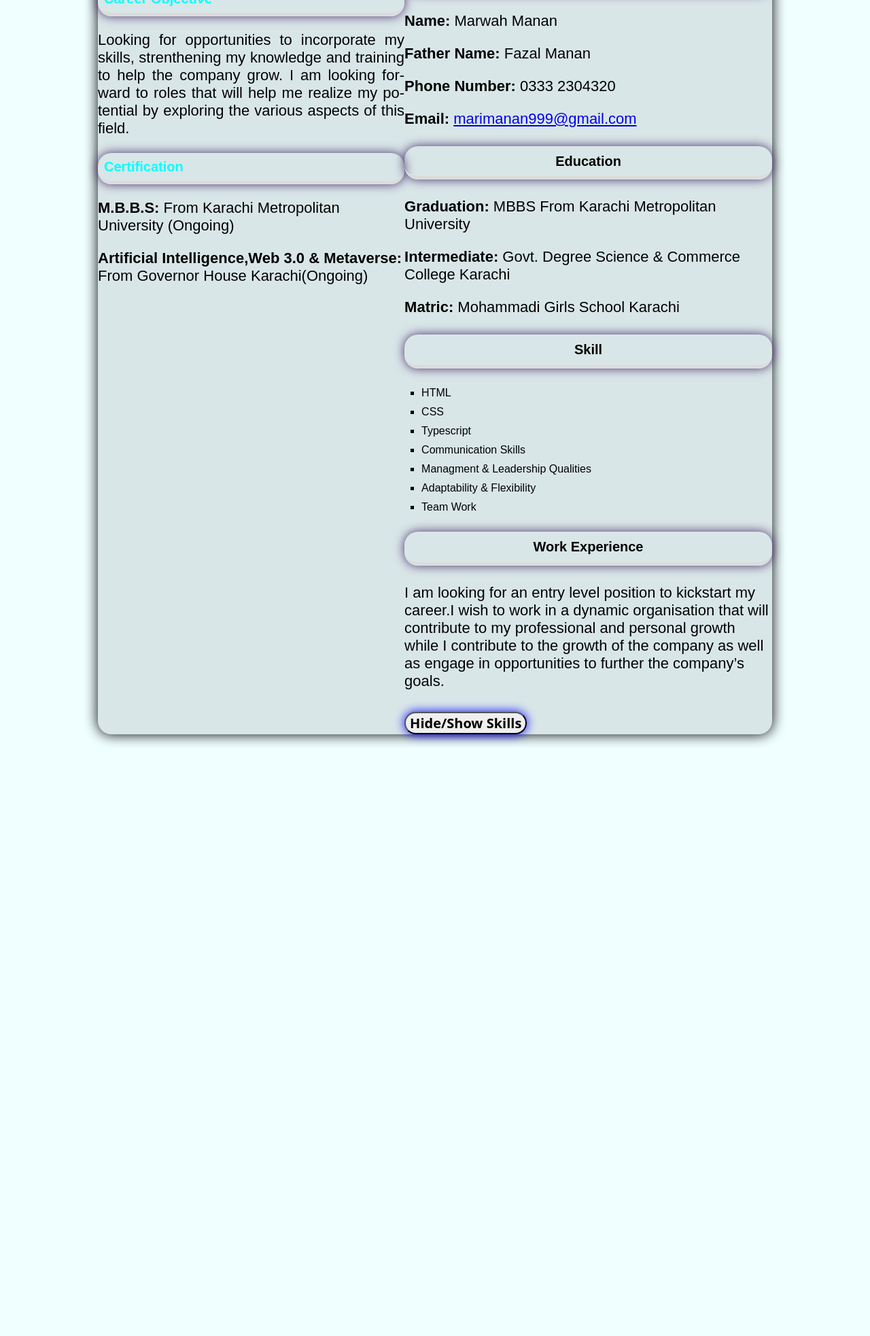
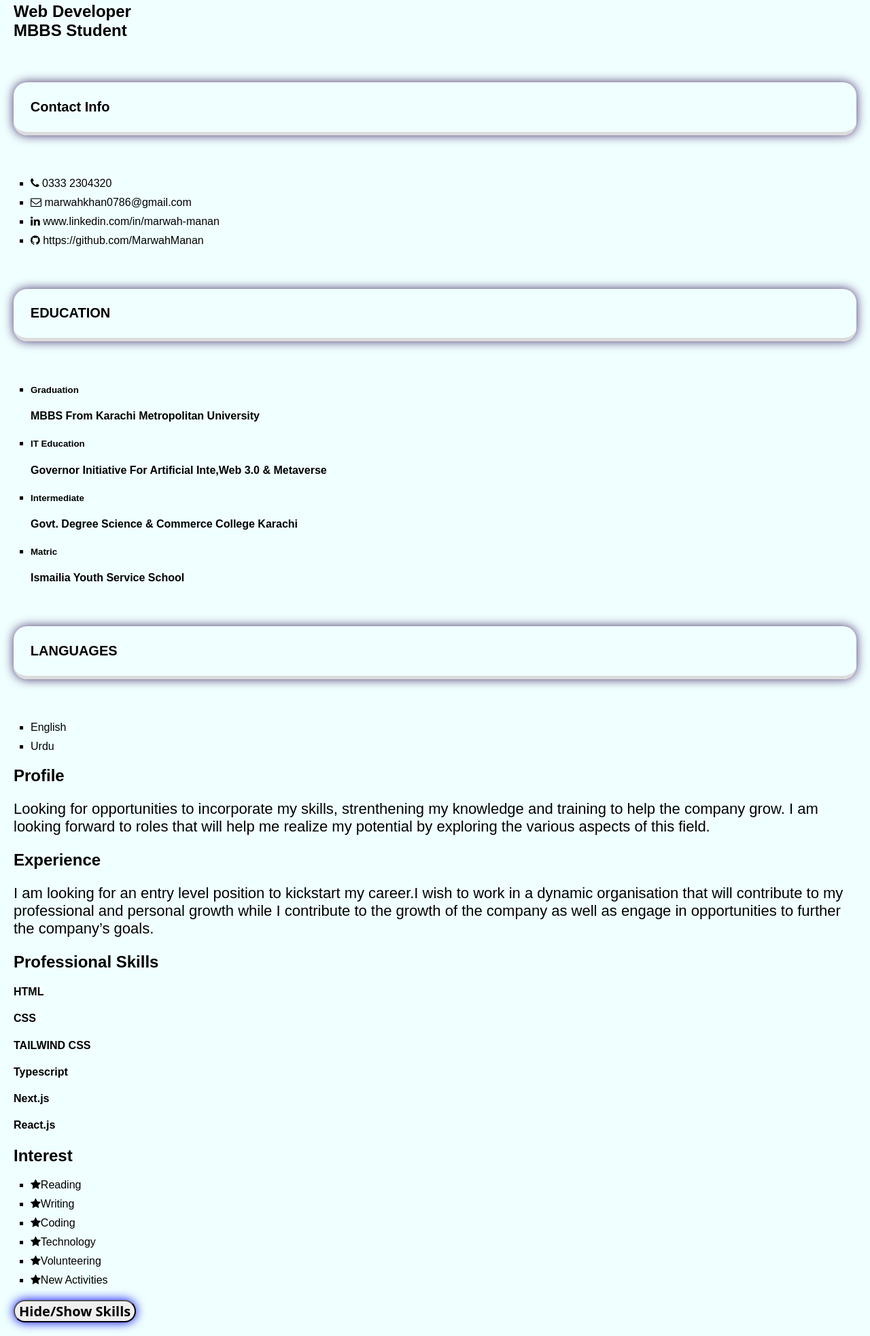
Before and after one commit to MarwahManan/Hackathon-Milestone, a plain HTML site: page Milestone1/index.html in a window 1280 px wide. Shown: the part 219-2184 px from the top of the page at 68% size. Before the commit the page ends 1319 px from the top, so only its background shows below. Drawn offline with Linux system fonts and the light colour scheme.

Commit message:
Update index.html

```diff
--- a/Milestone1/index.html
+++ b/Milestone1/index.html
@@ -4,60 +4,170 @@
     <meta charset="UTF-8">
     <meta name="viewport" content="width=device-width, initial-scale=1.0">
     <title>Static Interactive Resume</title>
+    <link rel="stylesheet" href="https://cdnjs.cloudflare.com/ajax/libs/font-awesome/4.7.0/css/font-awesome.css" integrity="sha512-5A8nwdMOWrSz20fDsjczgUidUBR8liPYU+WymTZP1lmY9G6Oc7HlZv156XqnsgNUzTyMefFTcsFH/tnJE/+xBg==" crossorigin="anonymous" />
     <link rel="stylesheet" href="style.css">
 </head>
 <body>
-     <div class="resume-container">
-        <div class="left-section">
-            <img src="profile-picture-.jpg" alt="Profile Picture" class="profile-picture-"
-            <section id="objective">
-                <h3 style="color:aqua">Career Objective</h3>
-                <p style="text-align: justify; hyphens: auto;">Looking for opportunities to incorporate my skills, strenthening my knowledge and training to help the company grow. I am looking forward to roles that will help me realize my potential by exploring the various aspects of this field.</p>
-            </section>
-            <section id="Certification">
-                <h3 style="color:aqua">Certification</h3>
-                <p><b>M.B.B.S:</b> From Karachi Metropolitan University (Ongoing)</p>
-                <p><b>Artificial Intelligence,Web 3.0 & Metaverse:</b> From Governor House Karachi(Ongoing)</p>
-            </section>
+
+    <div  class="container">
+     <div  class="left_Side">
+        <div  class="profileText">
+            <div class="imgBx">
+                <img src="profile-picture-.jpg" alt="Profile Picture"
+                section id="objective">
+            </div>
+            <h2>Marwah Manan<br><span>Web Developer<br>MBBS Student </span></h2>
+        </div>
+
+        <div class="contactInfo">
+         <h3 class="title">Contact Info</h3>
+         <ul>
+            <li>
+                <span class="icon"><i class="fa fa-phone" aria-hidden="true"></i></span>
+                <span class="text"> 0333 2304320</span>
+            </li>
+            <li>
+               <span class="icon"><i class="fa fa-envelope-o" aria-hidden="true"></i></span>
+               <span class="text">marwahkhan0786@gmail.com</span>
+            </li>
+            <li>
+                <span class="icon"><i class="fa fa-linkedin" aria-hidden="true"></i></span>
+                <span class="text">www.linkedin.com/in/marwah-manan</span>
+            </li>
+            <li>
+                <span class="icon"><i class="fa fa-github" aria-hidden="true"></i></span>
+                <span class="text">https://github.com/MarwahManan</span>
+            </li>
+         </ul>
+        </div>
+
+        <div class="contactInfo education">
+            <h3 class="title">EDUCATION </h3>
+            <ul>
+                <li>
+                  <h5>Graduation</h5>
+                  <h4>MBBS From Karachi Metropolitan University</h4>
+               </li>
+               <li>
+                <h5>IT Education</h5>
+                <h4>Governor Initiative For Artificial Inte,Web 3.0 &
+                    Metaverse</h4>
+             </li>
+             <li>
+                <h5>Intermediate</h5>
+                <h4>Govt. Degree Science & Commerce College Karachi</h4>
+             </li>
+             <li>
+                <h5>Matric</h5>
+                <h4>Ismailia Youth Service School</h4>
+             </li>
+
+            </ul>
+           </div>
+
+           <div class="contactInfo language">
+            <h3 class="title">LANGUAGES </h3>
+            <ul>
+                <li>
+                    <span class="text">English</span>
+                    <span class="percent"><div style="width: 90%;"></div></span>
+                </li>
+                <li>
+                    <span class="text">Urdu</span>
+                    <span class="percent"><div style="width: 85%;"></div></span>
+                </li>
+            </ul>
+           </div>
         </div>
 
 
-        <div class="right-section">
-            <h1 style="color:black;"> STATIC INTERACTIVE RESUME </h1>
-            <section id="personal-information">
-                <h3 style="text-align: center;">Personal Information</h3>
-                <p><b>Name:</b> Marwah Manan</p>
-                <p><b>Father Name:</b> Fazal Manan</p>
-                <p><b>Phone Number:</b> 0333 2304320</p>
-                <p><b>Email:</b> <a href="mailto:marimanan999@gmail.com">marimanan999@gmail.com </a></p>
-                </section>
-            <section id="education">
-                <h3 style="text-align: center;">Education</h3>
-                <p><b>Graduation:</b> MBBS From Karachi Metropolitan University
-                </p>
-                <p><b>Intermediate:</b> Govt. Degree Science & Commerce College Karachi </p>
-                <p><b>Matric:</b> Mohammadi Girls School Karachi</p>
+        <div class= "right_Side">
+            <div class="about">
+                <h2 class="title2"> Profile</h2>
+                <p>Looking for opportunities to incorporate my skills, strenthening my knowledge and training to help the company grow. I am looking forward to roles that will help me realize my potential by exploring the various aspects of this field.</p>
+            </div>
 
-                </section>
-            <section id="skills">
-                <h3  style="text-align: center;">Skill</h3>
-                <ul>
-                     <li>HTML</li>
-                     <li>CSS</li>
-                     <li>Typescript</li>
-                     <li>Communication Skills</li>
-                     <li>Managment & Leadership Qualities</li>
-                     <li>Adaptability & Flexibility</li>
-                     <li>Team Work</li>
-                </ul>
-            </section>
-            <section id="work-experience">
-                <h3  style="text-align: center;">Work Experience</h3>
-                <p>I am looking for an entry level position to kickstart my career.I wish to work in a dynamic organisation that will contribute to my professional and personal growth while I contribute to the growth of the company as well as engage in opportunities to further the company’s goals.</p>
-            </section>
+            <div class="about">
+                <h2 class="title2">Experience</h2>
+                <div class="box">
+                    <div class="text">
+                        <p> I am looking for an entry level position to kickstart my career.I wish to work in a dynamic organisation that will contribute to my professional and personal growth while I contribute to the growth of the company as well as engage in opportunities to further the company’s goals.</p>
+                    </div>
+                </div>
+
+            </div>
+
+        <section id="skills">
+            <div class="about skills">
+                <h2 class="title2">Professional Skills</h2>
+                <div class="box">
+                    <h4>HTML</h4>
+                    <div class="percent">
+                     <div style="width: 95%;"></div>
+
+                    </div>
+                </div>
+                <div class="box">
+                    <h4>CSS</h4>
+                    <div class="percent">
+                        <div style="width: 90%;"></div>
+
+                    </div>
+                </div>
+                <div class="box">
+                    <h4>TAILWIND CSS</h4>
+                    <div class="percent">
+                        <div style="width: 98%;"></div>
+
+                    </div>
+                </div>
+                <div class="box">
+                    <h4>Typescript</h4>
+                    <div class="percent">
+                        <div style="width: 90%"></div>
+
+                    </div>
+                </div>
+                <div class="box">
+                    <h4>Next.js</h4>
+                    <div class="percent">
+                        <div style="width: 90%"></div>
+
+                    </div>
+                </div>
+                <div class="box">
+                    <h4>React.js</h4>
+                    <div class="percent">
+                        <div style="width: 90%"></div>
+
+                    </div>
+                </div>
+
+            </div>
+        </section>
+
+
+            <div class="about interest">
+                <h2 class="title2">Interest</h2>
+                  <ul>
+                    <li><i class="fa fa-star" aria-hidden="true"></i>Reading</li>
+                    <li><i class="fa fa-star" aria-hidden="true"></i>Writing</li>
+                    <li><i class="fa fa-star" aria-hidden="true"></i>Coding</li>
+                    <li><i class="fa fa-star" aria-hidden="true"></i>Technology</li>
+                    <li><i class="fa fa-star" aria-hidden="true"></i>Volunteering</li>
+                    <li><i class="fa fa-star" aria-hidden="true"></i>New Activities</li>
+
+
+                  </ul>
+            </div>
+
+            <div>
             <button id="toggle-skills"><b>Hide/Show Skills</b></button>
+            </div>
+        </div>
 
-        </div>
+    </div>
+       </div>
      </div>
      <script src="script.js"></script>
 </body>
```
